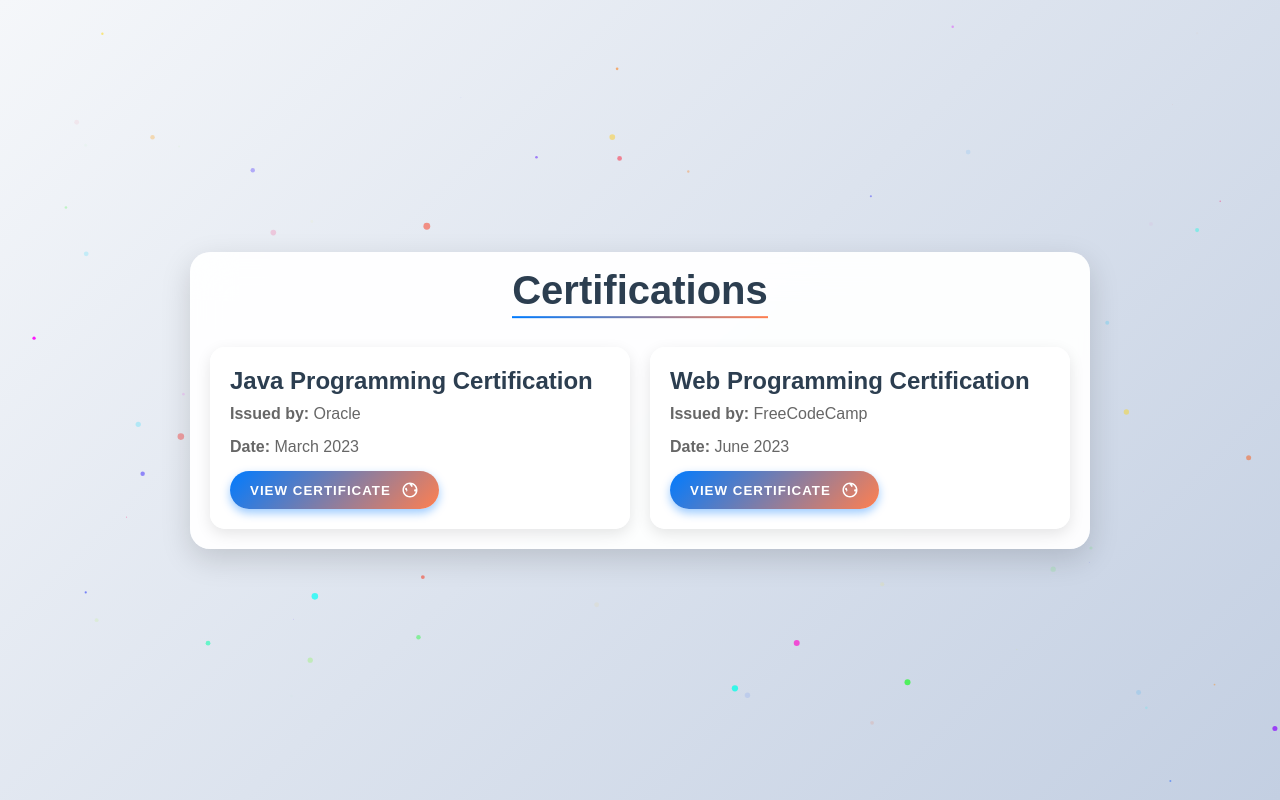
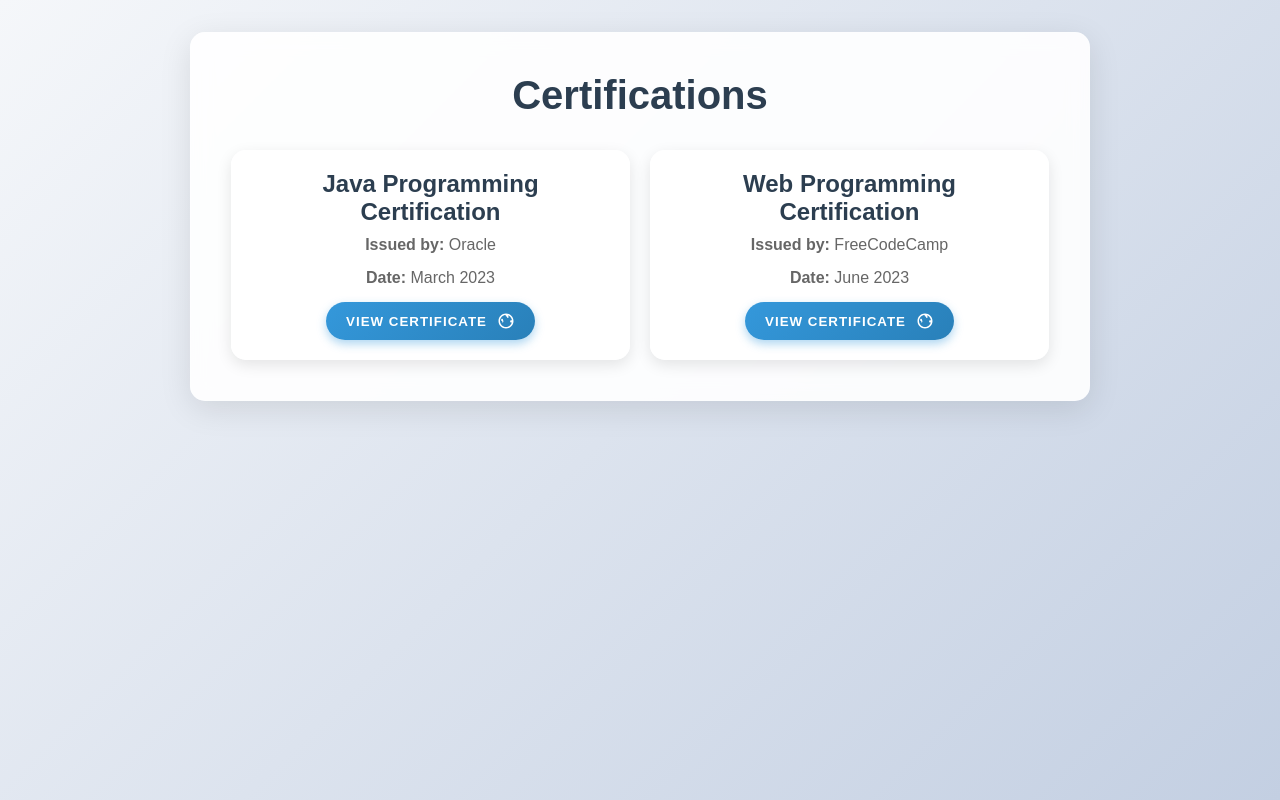
Before and after one commit to sujith1546/portfolio, a plain HTML site: page portfolio/cert.html in a window 1280 px wide. Drawn offline with Linux system fonts and the light colour scheme.

Commit message:
Update cert.html

```diff
--- a/portfolio/cert.html
+++ b/portfolio/cert.html
@@ -4,86 +4,89 @@
   <meta charset="UTF-8" />
   <meta name="viewport" content="width=device-width, initial-scale=1.0" />
   <title>Certifications</title>
+  <!-- Font Awesome for Icons -->
+  <link rel="stylesheet" href="https://cdnjs.cloudflare.com/ajax/libs/font-awesome/6.0.0-beta3/css/all.min.css">
   <style>
     /* General Styles */
     * {
       margin: 0;
       padding: 0;
       box-sizing: border-box;
-      font-family: 'Poppins', sans-serif;
+      font-family: 'Arial', sans-serif;
     }
 
     body {
       background: linear-gradient(135deg, #f5f7fa, #c3cfe2);
       display: flex;
       justify-content: center;
-      align-items: center;
+      align-items: flex-start;
       min-height: 100vh;
-      overflow-x: hidden;
+      overflow-y: auto;
       position: relative;
     }
 
-    /* Glowing Particles Background */
-    .particles {
-      position: absolute;
-      top: 0;
-      left: 0;
-      width: 100%;
-      height: 100%;
-      z-index: -1;
+    /* Glassmorphism Design */
+    .certifications-container {
+      background: rgba(255, 255, 255, 0.9);
+      backdrop-filter: blur(10px);
+      padding: 2.5rem;
+      border-radius: 15px;
+      box-shadow: 0 8px 32px rgba(0, 0, 0, 0.1);
+      max-width: 900px;
+      width: 90%;
+      text-align: center;
+      border: 1px solid rgba(255, 255, 255, 0.2);
+      margin: 2rem;
+      animation: fadeIn 1.5s ease-out;
     }
 
-    /* Main Container */
-    .certifications-container {
-      max-width: 900px;
-      width: 90%; /* Adjusted for mobile */
-      padding: 20px; /* Reduced padding for mobile */
-      background: rgba(255, 255, 255, 0.95);
-      border-radius: 20px; /* Reduced border radius for mobile */
-      box-shadow: 0 10px 30px rgba(0, 0, 0, 0.15); /* Reduced shadow for mobile */
-      backdrop-filter: blur(20px);
-      position: relative;
-      overflow: hidden;
-      animation: fadeIn 1.5s ease-in-out;
+    @keyframes fadeIn {
+      from {
+        opacity: 0;
+        transform: translateY(20px);
+      }
+      to {
+        opacity: 1;
+        transform: translateY(0);
+      }
     }
 
     /* Header Section */
     .header-section {
       text-align: center;
-      margin-bottom: 30px; /* Reduced margin for mobile */
+      margin-bottom: 2rem;
     }
 
     .header-section h1 {
-      font-size: 2.5rem; /* Reduced font size for mobile */
+      font-size: 2.5rem;
       color: #2c3e50;
-      position: relative;
-      display: inline-block;
-      animation: float 3s ease-in-out infinite;
+      font-weight: 600;
+      animation: slideIn 1s ease-out;
     }
 
-    .header-section h1::after {
-      content: '';
-      position: absolute;
-      bottom: -5px; /* Adjusted for mobile */
-      left: 0;
-      width: 100%;
-      height: 2px; /* Reduced height for mobile */
-      background: linear-gradient(90deg, #007bff, #ff7f50);
-      animation: slide 2s linear infinite;
+    @keyframes slideIn {
+      from {
+        opacity: 0;
+        transform: translateX(-50px);
+      }
+      to {
+        opacity: 1;
+        transform: translateX(0);
+      }
     }
 
     /* Certification Cards */
     .certification-grid {
       display: grid;
-      grid-template-columns: repeat(auto-fit, minmax(250px, 1fr)); /* Adjusted for mobile */
-      gap: 20px; /* Reduced gap for mobile */
+      grid-template-columns: repeat(auto-fit, minmax(250px, 1fr));
+      gap: 20px;
     }
 
     .certification-card {
       background: rgba(255, 255, 255, 0.85);
-      padding: 20px; /* Reduced padding for mobile */
-      border-radius: 15px; /* Reduced border radius for mobile */
-      box-shadow: 0 5px 15px rgba(0, 0, 0, 0.1); /* Reduced shadow for mobile */
+      padding: 20px;
+      border-radius: 15px;
+      box-shadow: 0 5px 15px rgba(0, 0, 0, 0.1);
       position: relative;
       overflow: hidden;
       transition: transform 0.5s cubic-bezier(0.175, 0.885, 0.32, 1.275);
@@ -91,8 +94,8 @@
     }
 
     .certification-card:hover {
-      transform: translateY(-10px); /* Reduced hover effect for mobile */
-      box-shadow: 0 10px 30px rgba(0, 0, 0, 0.2); /* Reduced shadow for mobile */
+      transform: translateY(-10px) scale(1.05);
+      box-shadow: 0 15px 40px rgba(0, 0, 0, 0.2);
     }
 
     .certification-card::before {
@@ -102,7 +105,7 @@
       left: 0;
       width: 100%;
       height: 100%;
-      background: linear-gradient(135deg, rgba(0, 123, 255, 0.2), rgba(255, 127, 80, 0.2));
+      background: linear-gradient(135deg, rgba(52, 152, 219, 0.2), rgba(41, 128, 185, 0.2));
       z-index: -1;
       opacity: 0;
       transition: opacity 0.5s ease;
@@ -113,40 +116,45 @@
     }
 
     .certification-card h3 {
-      font-size: 1.5rem; /* Reduced font size for mobile */
+      font-size: 1.5rem;
       color: #2c3e50;
-      margin-bottom: 10px; /* Reduced margin for mobile */
+      margin-bottom: 10px;
+      transition: color 0.3s ease;
+    }
+
+    .certification-card:hover h3 {
+      color: #3498db;
     }
 
     .certification-card p {
-      font-size: 1rem; /* Reduced font size for mobile */
+      font-size: 1rem;
       color: #666;
-      margin-bottom: 15px; /* Reduced margin for mobile */
+      margin-bottom: 15px;
     }
 
-    /* Interactive Buttons */
+    /* Gradient Button */
     .btn {
       position: relative;
       display: inline-flex;
       align-items: center;
-      padding: 10px 20px; /* Reduced padding for mobile */
-      background: linear-gradient(135deg, #007bff, #ff7f50);
+      padding: 10px 20px;
+      background: linear-gradient(135deg, #3498db, #2980b9);
       color: white;
       border: none;
-      border-radius: 25px; /* Reduced border radius for mobile */
+      border-radius: 25px;
       cursor: pointer;
       overflow: hidden;
       transition: all 0.3s ease;
       text-transform: uppercase;
       font-weight: bold;
       letter-spacing: 1px;
-      box-shadow: 0 4px 10px rgba(0, 123, 255, 0.4); /* Reduced shadow for mobile */
+      box-shadow: 0 4px 10px rgba(52, 152, 219, 0.4);
     }
 
     .btn svg {
       margin-left: 10px;
-      width: 18px; /* Reduced size for mobile */
-      height: 18px; /* Reduced size for mobile */
+      width: 18px;
+      height: 18px;
       fill: white;
       transition: transform 0.3s ease;
     }
@@ -156,28 +164,9 @@
     }
 
     /* Animations */
-    @keyframes float {
-      0%,
-      100% {
-        transform: translateY(0);
-      }
-      50% {
-        transform: translateY(-5px); /* Reduced float effect for mobile */
-      }
-    }
-
-    @keyframes slide {
-      0% {
-        transform: translateX(-100%);
-      }
-      100% {
-        transform: translateX(100%);
-      }
-    }
-
     @keyframes cardEnter {
       0% {
-        transform: scale(0.8) translateY(30px); /* Reduced animation for mobile */
+        transform: scale(0.8) translateY(30px);
         opacity: 0;
       }
       100% {
@@ -186,22 +175,24 @@
       }
     }
 
-    @keyframes fadeIn {
-      0% {
-        opacity: 0;
-        transform: scale(0.9);
-      }
-      100% {
-        opacity: 1;
-        transform: scale(1);
-      }
+    /* New Hover Animation for Buttons */
+    .btn::after {
+      content: '';
+      position: absolute;
+      top: 0;
+      left: 0;
+      width: 0;
+      height: 100%;
+      background: rgba(255, 255, 255, 0.3);
+      transition: width 0.3s ease;
+    }
+
+    .btn:hover::after {
+      width: 100%;
     }
   </style>
 </head>
 <body>
-  <!-- Particle Animation Canvas -->
-  <canvas class="particles"></canvas>
-
   <div class="certifications-container">
     <div class="header-section">
       <h1>Certifications</h1>
@@ -209,7 +200,7 @@
 
     <div class="certification-grid">
       <!-- Java Certification -->
-      <div class="certification-card" data-aos="fade-up">
+      <div class="certification-card">
         <h3>Java Programming Certification</h3>
         <p><strong>Issued by:</strong> Oracle</p>
         <p><strong>Date:</strong> March 2023</p>
@@ -222,7 +213,7 @@
       </div>
 
       <!-- Web Programming Certification -->
-      <div class="certification-card" data-aos="fade-up">
+      <div class="certification-card">
         <h3>Web Programming Certification</h3>
         <p><strong>Issued by:</strong> FreeCodeCamp</p>
         <p><strong>Date:</strong> June 2023</p>
@@ -237,73 +228,6 @@
   </div>
 
   <script>
-    // Particle Animation
-    const canvas = document.querySelector('.particles');
-    const ctx = canvas.getContext('2d');
-
-    canvas.width = window.innerWidth;
-    canvas.height = window.innerHeight;
-
-    class Particle {
-      constructor(x, y) {
-        this.x = x;
-        this.y = y;
-        this.size = Math.random() * 3 + 1;
-        this.speedX = Math.random() * 3 - 1.5;
-        this.speedY = Math.random() * 3 - 1.5;
-        this.color = `hsla(${Math.random() * 360}, 100%, 50%, ${Math.random() * 0.5 + 0.5})`;
-        this.opacity = Math.random() * 0.5 + 0.5;
-      }
-
-      update() {
-        this.x += this.speedX;
-        this.y += this.speedY;
-        if (this.size > 0.2) this.size -= 0.01;
-        this.opacity -= 0.005;
-      }
-
-      draw() {
-        ctx.fillStyle = this.color;
-        ctx.globalAlpha = this.opacity;
-        ctx.beginPath();
-        ctx.arc(this.x, this.y, this.size, 0, Math.PI * 2);
-        ctx.fill();
-      }
-    }
-
-    let particlesArray = [];
-
-    function init() {
-      particlesArray = [];
-      for (let i = 0; i < 100; i++) {
-        const x = Math.random() * canvas.width;
-        const y = Math.random() * canvas.height;
-        particlesArray.push(new Particle(x, y));
-      }
-    }
-
-    function animate() {
-      ctx.clearRect(0, 0, canvas.width, canvas.height);
-
-      for (let i = particlesArray.length - 1; i >= 0; i--) {
-        particlesArray[i].update();
-        particlesArray[i].draw();
-
-        if (particlesArray[i].opacity <= 0) {
-          particlesArray.splice(i, 1);
-        }
-      }
-
-      if (particlesArray.length < 100) {
-        particlesArray.push(new Particle(Math.random() * canvas.width, Math.random() * canvas.height));
-      }
-
-      requestAnimationFrame(animate);
-    }
-
-    init();
-    animate();
-
     // PDF Viewing Functionality
     document.querySelectorAll('.view-certificate').forEach((button) => {
       button.addEventListener('click', (e) => {
@@ -322,13 +246,6 @@
         }
       });
     });
-
-    // Responsive Handling
-    window.addEventListener('resize', () => {
-      canvas.width = window.innerWidth;
-      canvas.height = window.innerHeight;
-      init();
-    });
   </script>
 </body>
 </html>
```
